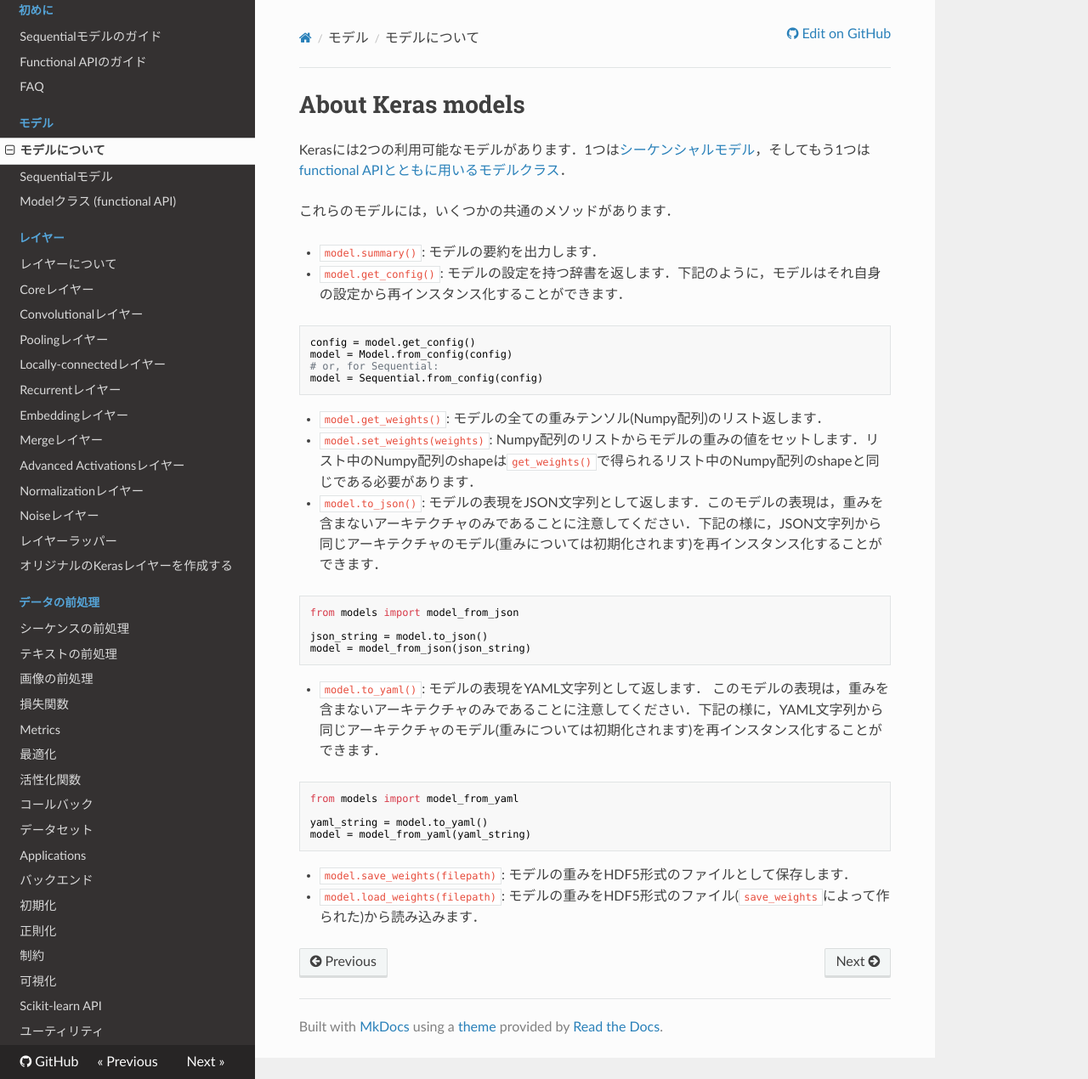
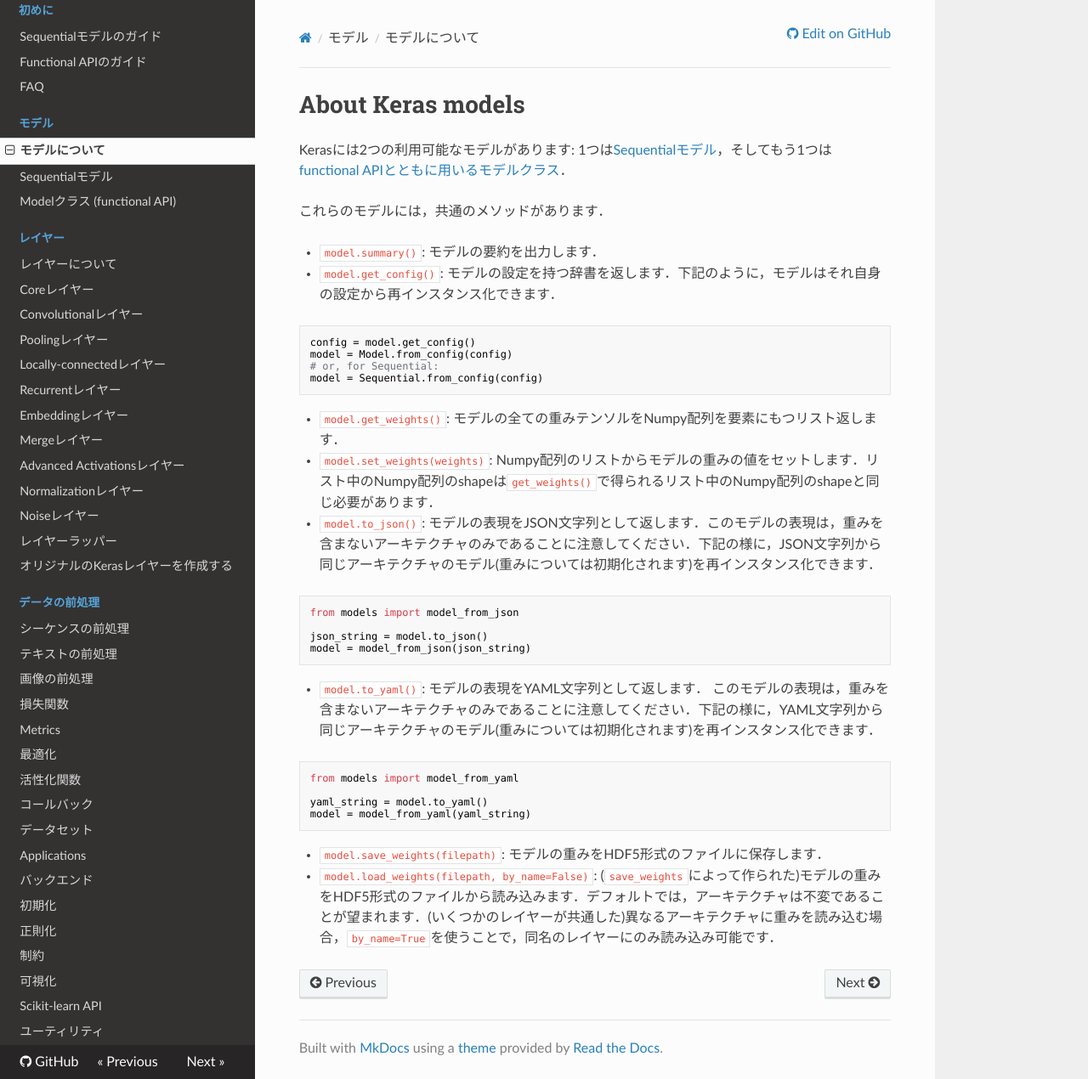
Before and after one commit to keras-team/keras-docs-ja, an MkDocs documentation site: the page built from sources/models/about-keras-models.md, in a window 1280 px wide and 1270 px high. Shown: the whole window at 85% size. Built offline with MkDocs 1.6.1, drawn with Linux system fonts in a browser that asks for light colours; nearby versions of some CDN libraries; old or Windows-style settings are respelled for this version of MkDocs.

Commit message:
Translate about-keras-models.md

````diff
--- a/sources/models/about-keras-models.md
+++ b/sources/models/about-keras-models.md
@@ -1,11 +1,12 @@
 # About Keras models
 
-Kerasには2つの利用可能なモデルがあります．1つは[シーケンシャルモデル](/models/sequential)，そしてもう1つは[functional APIとともに用いるモデルクラス](/models/model)．
+Kerasには2つの利用可能なモデルがあります: 1つは[Sequentialモデル](/models/sequential)，そしてもう1つは[functional APIとともに用いるモデルクラス](/models/model)．
 
-これらのモデルには，いくつかの共通のメソッドがあります．
+これらのモデルには，共通のメソッドがあります．
 
 - `model.summary()`: モデルの要約を出力します．
-- `model.get_config()`: モデルの設定を持つ辞書を返します．下記のように，モデルはそれ自身の設定から再インスタンス化することができます．
+- `model.get_config()`: モデルの設定を持つ辞書を返します．下記のように，モデルはそれ自身の設定から再インスタンス化できます．
+
 ```python
 config = model.get_config()
 model = Model.from_config(config)
@@ -13,9 +14,9 @@ model = Model.from_config(config)
 model = Sequential.from_config(config)
 ```
 
-- `model.get_weights()`: モデルの全ての重みテンソル(Numpy配列)のリスト返します．
-- `model.set_weights(weights)`: Numpy配列のリストからモデルの重みの値をセットします．リスト中のNumpy配列のshapeは`get_weights()`で得られるリスト中のNumpy配列のshapeと同じである必要があります．
-- `model.to_json()`: モデルの表現をJSON文字列として返します．このモデルの表現は，重みを含まないアーキテクチャのみであることに注意してください．下記の様に，JSON文字列から同じアーキテクチャのモデル(重みについては初期化されます)を再インスタンス化することができます．
+- `model.get_weights()`: モデルの全ての重みテンソルをNumpy配列を要素にもつリスト返します．
+- `model.set_weights(weights)`: Numpy配列のリストからモデルの重みの値をセットします．リスト中のNumpy配列のshapeは`get_weights()`で得られるリスト中のNumpy配列のshapeと同じ必要があります．
+- `model.to_json()`: モデルの表現をJSON文字列として返します．このモデルの表現は，重みを含まないアーキテクチャのみであることに注意してください．下記の様に，JSON文字列から同じアーキテクチャのモデル(重みについては初期化されます)を再インスタンス化できます．
 
 ```python
 from models import model_from_json
@@ -23,12 +24,15 @@ from models import model_from_json
 json_string = model.to_json()
 model = model_from_json(json_string)
 ```
-- `model.to_yaml()`: モデルの表現をYAML文字列として返します． このモデルの表現は，重みを含まないアーキテクチャのみであることに注意してください．下記の様に，YAML文字列から同じアーキテクチャのモデル(重みについては初期化されます)を再インスタンス化することができます．
+
+- `model.to_yaml()`: モデルの表現をYAML文字列として返します． このモデルの表現は，重みを含まないアーキテクチャのみであることに注意してください．下記の様に，YAML文字列から同じアーキテクチャのモデル(重みについては初期化されます)を再インスタンス化できます．
+
 ```python
 from models import model_from_yaml
 
 yaml_string = model.to_yaml()
 model = model_from_yaml(yaml_string)
 ```
-- `model.save_weights(filepath)`: モデルの重みをHDF5形式のファイルとして保存します．
-- `model.load_weights(filepath)`: モデルの重みをHDF5形式のファイル(`save_weights`によって作られた)から読み込みます．
+
+- `model.save_weights(filepath)`: モデルの重みをHDF5形式のファイルに保存します．
+- `model.load_weights(filepath, by_name=False)`: (`save_weights`によって作られた)モデルの重みをHDF5形式のファイルから読み込みます．デフォルトでは，アーキテクチャは不変であることが望まれます．(いくつかのレイヤーが共通した)異なるアーキテクチャに重みを読み込む場合，`by_name=True`を使うことで，同名のレイヤーにのみ読み込み可能です．
````
